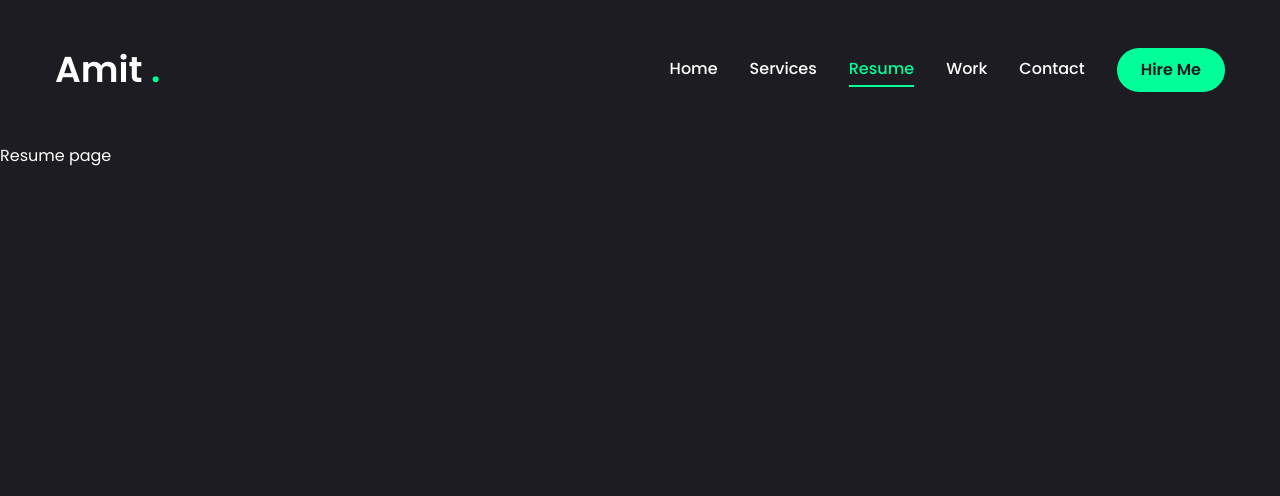
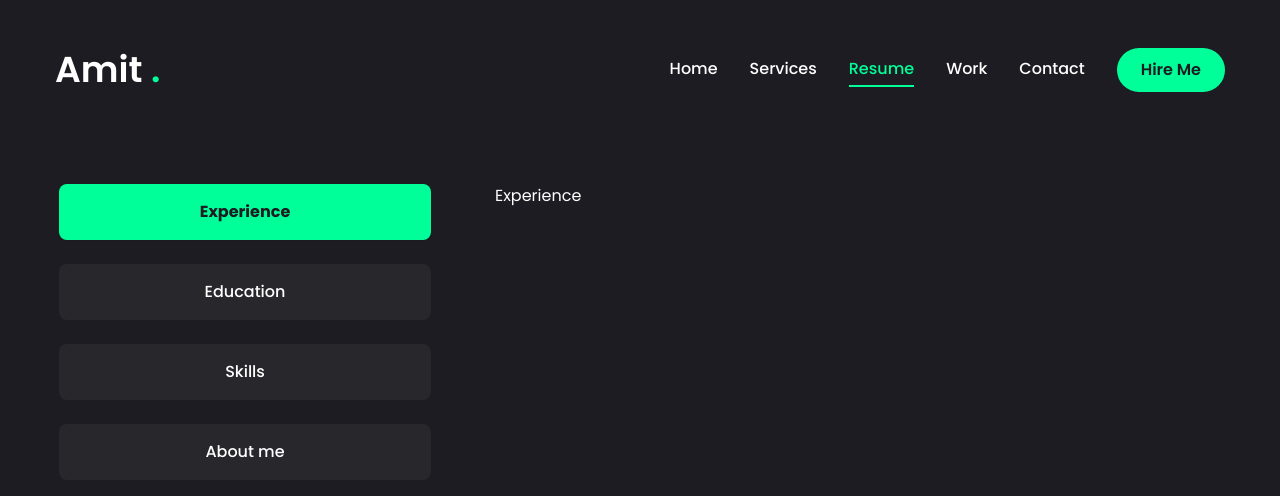
Before and after one commit to Amit-Biswas-WD/N_Portfolio_Website, a Next.js app: page /resume in a window 1280 px wide. Shown: the top 496 px of the page. Built offline with nearby package versions, Linux system fonts and the light colour scheme.

Commit message:
This is resume section experience

```diff
--- a/app/resume/page.jsx
+++ b/app/resume/page.jsx
@@ -11,6 +11,18 @@
 import { DiMongodb } from "react-icons/di";
 
 import { SiTailwindcss, SiNextdotjs } from "react-icons/si";
+
+import { Tabs, TabsContent, TabsList, TabsTrigger } from "@/components/ui/tabs";
+
+import {
+  Tooltip,
+  TooltipContent,
+  TooltipProvider,
+  TooltipTrigger,
+} from "@/components/ui/tooltip";
+
+import { ScrollArea } from "@/components/ui/scroll-area";
+import { delay, motion } from "framer-motion";
 
 const about = {
   title: "About Me",
@@ -105,7 +117,44 @@
 };
 
 const Resume = () => {
-  return <div>Resume page</div>;
+  return (
+    <motion.div
+      initial={{ opacity: 0 }}
+      animate={{
+        opacity: 1,
+        transition: { delay: 2.4, duration: 0.4, ease: "easeIn" },
+      }}
+      className="min-h-[80vh] flex items-center justify-center py-12 xl:py-0"
+    >
+      <div className="container mx-auto">
+        <Tabs
+          defaultValue="experience"
+          className="flex flex-col xl:flex-row gap-[60px]"
+        >
+          <TabsList className="flex flex-col w-full max-w-[380px] mx-auto xl:mx-0 gap-6">
+            <TabsTrigger value="experience">Experience</TabsTrigger>
+            <TabsTrigger value="education">Education</TabsTrigger>
+            <TabsTrigger value="skills">Skills</TabsTrigger>
+            <TabsTrigger value="about">About me</TabsTrigger>
+          </TabsList>
+          <div className="min-h-[70vh] w-full">
+            <TabsContent value="experience" className="w-full">
+              Experience
+            </TabsContent>
+            <TabsContent value="education" className="w-full">
+              Education
+            </TabsContent>
+            <TabsContent value="skills" className="w-full">
+              Skills
+            </TabsContent>
+            <TabsContent value="about" className="w-full">
+              About me
+            </TabsContent>
+          </div>
+        </Tabs>
+      </div>
+    </motion.div>
+  );
 };
 
 export default Resume;
--- a/components/ui/tabs.jsx
+++ b/components/ui/tabs.jsx
@@ -1,43 +1,43 @@
-"use client"
+"use client";
 
-import * as React from "react"
-import * as TabsPrimitive from "@radix-ui/react-tabs"
+import * as React from "react";
+import * as TabsPrimitive from "@radix-ui/react-tabs";
 
-import { cn } from "@/lib/utils"
+import { cn } from "@/lib/utils";
 
-const Tabs = TabsPrimitive.Root
+const Tabs = TabsPrimitive.Root;
 
 const TabsList = React.forwardRef(({ className, ...props }, ref) => (
   <TabsPrimitive.List
     ref={ref}
-    className={cn(
-      "inline-flex h-10 items-center justify-center rounded-md bg-slate-100 p-1 text-slate-500 dark:bg-slate-800 dark:text-slate-400",
-      className
-    )}
-    {...props} />
-))
-TabsList.displayName = TabsPrimitive.List.displayName
+    className={cn("inline-flex h-auto rounded-md p-1 text-primary", className)}
+    {...props}
+  />
+));
+TabsList.displayName = TabsPrimitive.List.displayName;
 
 const TabsTrigger = React.forwardRef(({ className, ...props }, ref) => (
   <TabsPrimitive.Trigger
     ref={ref}
     className={cn(
-      "inline-flex items-center justify-center whitespace-nowrap rounded-sm px-3 py-1.5 text-sm font-medium ring-offset-white transition-all focus-visible:outline-none focus-visible:ring-2 focus-visible:ring-slate-950 focus-visible:ring-offset-2 disabled:pointer-events-none disabled:opacity-50 data-[state=active]:bg-white data-[state=active]:text-slate-950 data-[state=active]:shadow-sm dark:ring-offset-slate-950 dark:focus-visible:ring-slate-300 dark:data-[state=active]:bg-slate-950 dark:data-[state=active]:text-slate-50",
+      "inline-flex items-center w-full bg-[#27272c] justify-center whitespace-nowrap text-white rounded-lg p-3 text-balance font-medium ring-offset-white transition-all duration:pointer-events-none disabled:opacity-50 data-[state=active]:bg-accent data-[state=active]:text-primary data-[state=active]:font-bold data-[state=active]:shadow-sm",
       className
     )}
-    {...props} />
-))
-TabsTrigger.displayName = TabsPrimitive.Trigger.displayName
+    {...props}
+  />
+));
+TabsTrigger.displayName = TabsPrimitive.Trigger.displayName;
 
 const TabsContent = React.forwardRef(({ className, ...props }, ref) => (
   <TabsPrimitive.Content
     ref={ref}
     className={cn(
-      "mt-2 ring-offset-white focus-visible:outline-none focus-visible:ring-2 focus-visible:ring-slate-950 focus-visible:ring-offset-2 dark:ring-offset-slate-950 dark:focus-visible:ring-slate-300",
+      "min-h-[480px] ring-offset-white focus-visible:outline-none focus-visible:ring-2 focus-visible:ring-slate-950 focus-visible:ring-offset-2 dark:ring-offset-slate-950 dark:focus-visible:ring-slate-300",
       className
     )}
-    {...props} />
-))
-TabsContent.displayName = TabsPrimitive.Content.displayName
+    {...props}
+  />
+));
+TabsContent.displayName = TabsPrimitive.Content.displayName;
 
-export { Tabs, TabsList, TabsTrigger, TabsContent }
+export { Tabs, TabsList, TabsTrigger, TabsContent };
```
